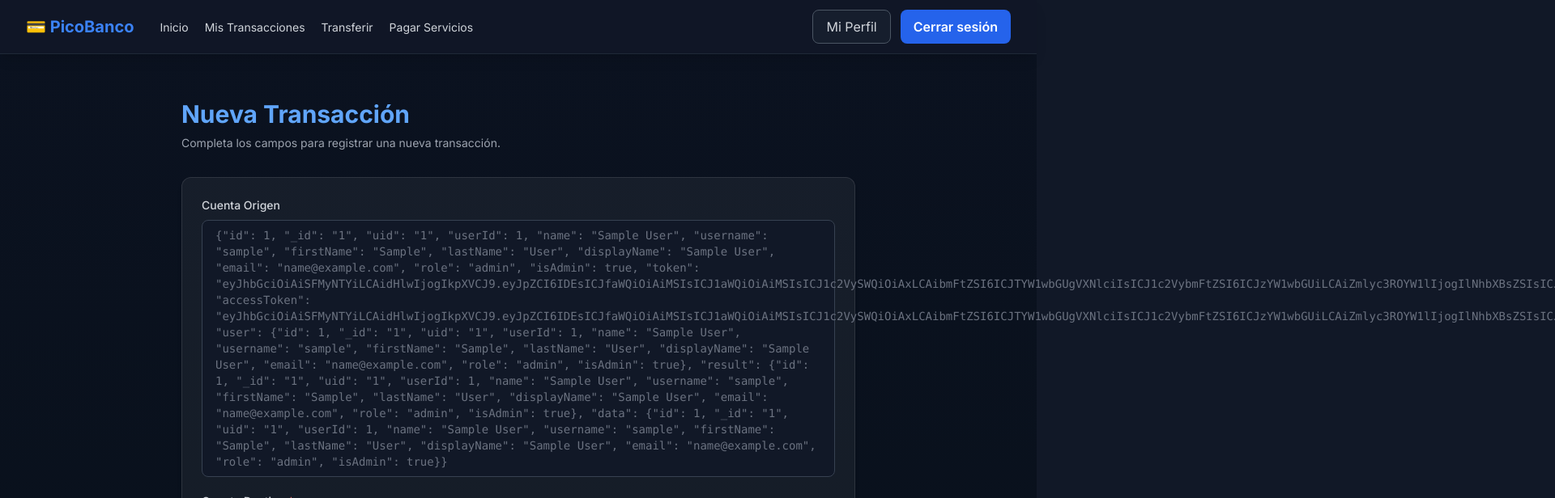
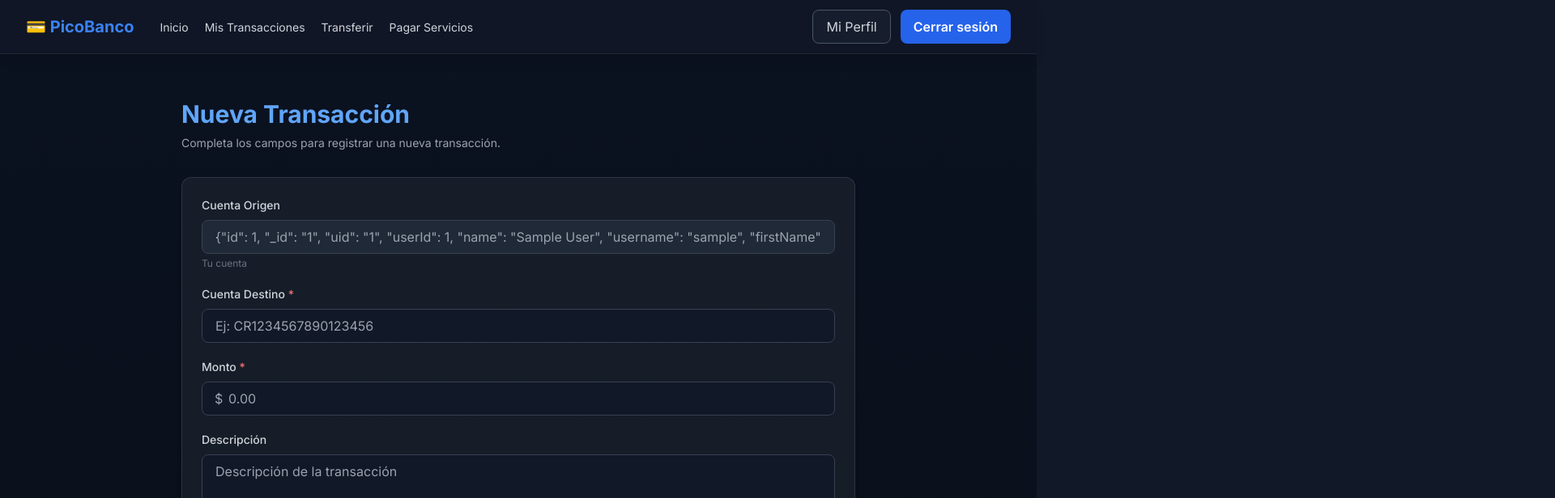
Before and after one commit to JefryM27/pico-banco-frontend, a React (Vite) app: page /create in a window 1280 px wide. Shown: the top 616 px of the page at 81% size, 1920 px wide, since content can reach past the window. Built offline with nearby package versions, Linux system fonts and the light colour scheme; no server answers; sample sign-in values are in the browser's storage.

Commit message:
work on transactions

```diff
--- a/src/pages/createTransaction.jsx
+++ b/src/pages/createTransaction.jsx
@@ -1,60 +1,75 @@
-import React, { useState, useEffect } from "react";
+import React, { useState } from "react";
 import Header from "../components/header.jsx";
 import * as txService from "../services/transaction.service";
+import axios from "axios"; // Importar axios directamente
 
 function stripScriptTags(html = "") {
   return html.replace(/<script[\s\S]*?>[\s\S]*?<\/script>/gi, "");
 }
 
-function escapeHtml(html = "") {
-  return html
-    .replace(/&/g, "&amp;")
-    .replace(/</g, "&lt;")
-    .replace(/>/g, "&gt;")
-    .replace(/"/g, "&quot;")
-    .replace(/'/g, "&#039;");
-}
+export default function CreateTransaction() {
+  const myAccountNumber = localStorage.getItem("accountNumber") || "";
 
-export default function CreateTransaction() {
-  const [currentUser, setCurrentUser] = useState(null);
-  const [receiverId, setReceiverId] = useState("");
+  const [receiverAccount, setReceiverAccount] = useState("");
+  const [accountValid, setAccountValid] = useState(null);
+  const [accountHolder, setAccountHolder] = useState("");
   const [amount, setAmount] = useState("");
   const [description, setDescription] = useState("");
   const [msg, setMsg] = useState(null);
   const [loading, setLoading] = useState(false);
+  const [validating, setValidating] = useState(false);
   const [showPreview, setShowPreview] = useState(false);
   const [errorFields, setErrorFields] = useState({});
 
-  useEffect(() => {
-    loadCurrentUser();
-  }, []);
+  async function validateAccount(accountNum) {
+    if (!accountNum || accountNum.length < 10) {
+      setAccountValid(null);
+      setAccountHolder("");
+      return;
+    }
 
-  const loadCurrentUser = () => {
+    setValidating(true);
     try {
-      const userId = localStorage.getItem("userId");
-      const name = localStorage.getItem("name");
-      const email = localStorage.getItem("email");
-      const accountNumber = localStorage.getItem("accountNumber");
+      // Usar axios directamente sin token
+      const res = await axios.get(
+        `http://localhost:4000/api/transactions/validate/${accountNum}`
+      );
+      if (res.data.exists) {
+        setAccountValid(true);
+        setAccountHolder(res.data.accountHolder);
+      } else {
+        setAccountValid(false);
+        setAccountHolder("");
+      }
+    } catch (err) {
+      console.error("Error validando cuenta:", err);
+      setAccountValid(false);
+      setAccountHolder("");
+    } finally {
+      setValidating(false);
+    }
+  }
 
-      setCurrentUser({
-        id: userId,
-        name,
-        email,
-        accountNumber,
-      });
-    } catch (err) {
-      console.error("Error cargando usuario actual:", err);
+  function handleReceiverChange(value) {
+    setReceiverAccount(value);
+    setAccountValid(null);
+    setAccountHolder("");
+
+    clearTimeout(window.validateTimeout);
+    window.validateTimeout = setTimeout(() => {
+      validateAccount(value);
+    }, 500);
   }
-  };
 
   function validate() {
     const errors = {};
-    if (!receiverId?.trim()) errors.receiverId = "Cuenta destino requerida";
-    if (receiverId === currentUser?.id.toString())
-      errors.receiverId = "No puedes enviar a tu propia cuenta";
+    if (!receiverAccount?.trim()) errors.receiverAccount = "Cuenta destino requerida";
+    if (accountValid === false) errors.receiverAccount = "La cuenta no existe";
     if (!amount?.toString().trim()) errors.amount = "Monto requerido";
     if (isNaN(Number(amount)) || Number(amount) <= 0)
       errors.amount = "El monto debe ser un número positivo";
+    if (receiverAccount === myAccountNumber)
+      errors.receiverAccount = "No puedes transferir a tu propia cuenta";
     return errors;
   }
 
@@ -67,21 +82,25 @@ export default function CreateTransaction() {
 
     setLoading(true);
     try {
-      await txService.create({
-        senderId: currentUser.id,
-        receiverId: receiverId.trim(),
+      const res = await txService.create({
+        senderAccount: myAccountNumber,
+        receiverAccount: receiverAccount.trim(),
         amount: Number(amount),
         description: description,
       });
-      setMsg({ type: "success", text: "Transacción creada correctamente." });
-      setReceiverId("");
+      setMsg({
+        type: "success",
+        text: `Transacción exitosa. Nuevo saldo: $${res.data.newBalance?.toFixed(2)}`
+      });
+      setReceiverAccount("");
       setAmount("");
       setDescription("");
+      setAccountValid(null);
+      setAccountHolder("");
       setErrorFields({});
     } catch (err) {
-      const detail =
-        err?.response?.data?.message || err?.message || String(err);
-      setMsg({ type: "error", text: "Error creando transacción: " + detail });
+      const detail = err?.response?.data?.error || err?.message || String(err);
+      setMsg({ type: "error", text: detail });
     } finally {
       setLoading(false);
     }
@@ -95,9 +114,7 @@ export default function CreateTransaction() {
 
       <main className="max-w-4xl mx-auto px-8 py-6">
         <header className="mb-8">
-          <h2 className="text-3xl font-bold text-blue-400 mb-2">
-            Nueva Transacción
-          </h2>
+          <h2 className="text-3xl font-bold text-blue-400 mb-2">Nueva Transacción</h2>
           <p className="text-gray-400 text-sm">
             Completa los campos para registrar una nueva transacción.
           </p>
@@ -105,70 +122,82 @@ export default function CreateTransaction() {
 
         <div className="bg-white/5 border border-white/10 rounded-xl p-6 shadow-md">
           <form onSubmit={onSubmit} className="space-y-5">
-            {/* Cuenta Origen - Solo lectura */}
             <div>
               <label className="block text-sm font-medium text-gray-300 mb-2">
                 Cuenta Origen
               </label>
-              <div className="w-full px-4 py-2 bg-gray-900 border border-gray-700 rounded-lg text-gray-100">
-                {currentUser ? (
-                  <div>
-                    <p className="font-semibold">{currentUser.name}</p>
-                    <p className="text-sm text-gray-400">{currentUser.email}</p>
-                    <p className="text-sm text-gray-500 font-mono">
-                      {currentUser.accountNumber}
-                    </p>
-                  </div>
-                ) : (
-                  <p className="text-gray-500">Cargando...</p>
-                )}
-              </div>
+              <input
+                type="text"
+                value={myAccountNumber}
+                disabled
+                className="w-full px-4 py-2 bg-gray-800 border border-gray-700 rounded-lg text-gray-400 cursor-not-allowed"
+              />
+              <p className="text-xs text-gray-500 mt-1">Tu cuenta</p>
             </div>
 
-            {/* Cuenta Destino - Input texto */}
             <div>
               <label className="block text-sm font-medium text-gray-300 mb-2">
                 Cuenta Destino <span className="text-red-400">*</span>
               </label>
               <input
                 type="text"
-                value={receiverId}
-                onChange={(e) => setReceiverId(e.target.value)}
-                placeholder="Ingresa el ID de la cuenta destino"
+                value={receiverAccount}
+                onChange={(e) => handleReceiverChange(e.target.value)}
+                placeholder="Ej: CR1234567890123456"
                 className={`w-full px-4 py-2 bg-gray-900 border ${
-                  errorFields.receiverId ? "border-red-500" : "border-gray-700"
+                  errorFields.receiverAccount
+                    ? "border-red-500"
+                    : accountValid === true
+                    ? "border-green-500"
+                    : accountValid === false
+                    ? "border-red-500"
+                    : "border-gray-700"
                 } rounded-lg focus:ring-2 focus:ring-blue-500 focus:outline-none text-gray-100`}
               />
-              {errorFields.receiverId && (
+
+              {validating && (
+                <p className="text-blue-400 text-xs mt-1">Validando cuenta...</p>
+              )}
+
+              {accountValid === true && accountHolder && (
+                <p className="text-green-400 text-xs mt-1">
+                  ✓ Cuenta válida - Titular: {accountHolder}
+                </p>
+              )}
+
+              {accountValid === false && (
                 <p className="text-red-400 text-xs mt-1">
-                  {errorFields.receiverId}
+                  ✗ Esta cuenta no existe
                 </p>
+              )}
+
+              {errorFields.receiverAccount && (
+                <p className="text-red-400 text-xs mt-1">{errorFields.receiverAccount}</p>
               )}
             </div>
 
-            {/* Monto */}
             <div>
               <label className="block text-sm font-medium text-gray-300 mb-2">
                 Monto <span className="text-red-400">*</span>
               </label>
+              <div className="relative">
+                <span className="absolute left-4 top-1/2 -translate-y-1/2 text-gray-400">$</span>
                 <input
                   type="number"
                   step="0.01"
                   value={amount}
                   onChange={(e) => setAmount(e.target.value)}
-                placeholder="Monto (ej: 100.50)"
-                className={`w-full px-4 py-2 bg-gray-900 border ${
+                  placeholder="0.00"
+                  className={`w-full pl-8 pr-4 py-2 bg-gray-900 border ${
                     errorFields.amount ? "border-red-500" : "border-gray-700"
                   } rounded-lg focus:ring-2 focus:ring-blue-500 focus:outline-none text-gray-100`}
                 />
+              </div>
               {errorFields.amount && (
-                <p className="text-red-400 text-xs mt-1">
-                  {errorFields.amount}
-                </p>
+                <p className="text-red-400 text-xs mt-1">{errorFields.amount}</p>
               )}
             </div>
 
-            {/* Descripción */}
             <div>
               <label className="block text-sm font-medium text-gray-300 mb-2">
                 Descripción
@@ -196,10 +225,10 @@ export default function CreateTransaction() {
 
               <button
                 type="submit"
-                disabled={loading}
+                disabled={loading || accountValid !== true}
                 className="bg-blue-600 hover:bg-blue-500 text-white px-6 py-2 rounded-lg font-semibold transition disabled:opacity-50 disabled:cursor-not-allowed"
               >
-                {loading ? "Creando..." : "Crear Transacción"}
+                {loading ? "Procesando..." : "Crear Transacción"}
               </button>
             </div>
           </form>
@@ -246,15 +275,12 @@ export default function CreateTransaction() {
                     dangerouslySetInnerHTML={{ __html: sanitized }}
                   />
                 ) : (
-                  <p className="text-gray-500 italic">
-                    Sin contenido para mostrar
-                  </p>
+                  <p className="text-gray-500 italic">Sin contenido para mostrar</p>
                 )}
               </div>
 
               <div className="mt-4 text-xs text-gray-500">
-                <strong>Nota:</strong> Los scripts han sido eliminados por
-                seguridad
+                <strong>Nota:</strong> Los scripts han sido eliminados por seguridad
               </div>
             </div>
 
```
Lines whose indentation alone changed are shown as unchanged.
